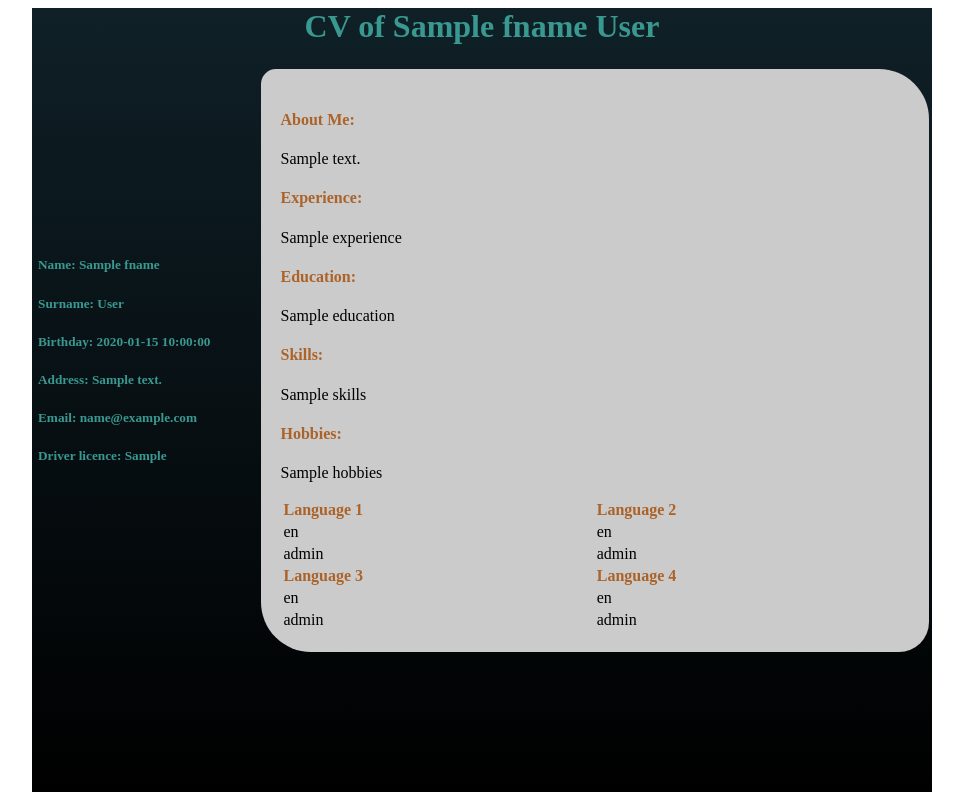
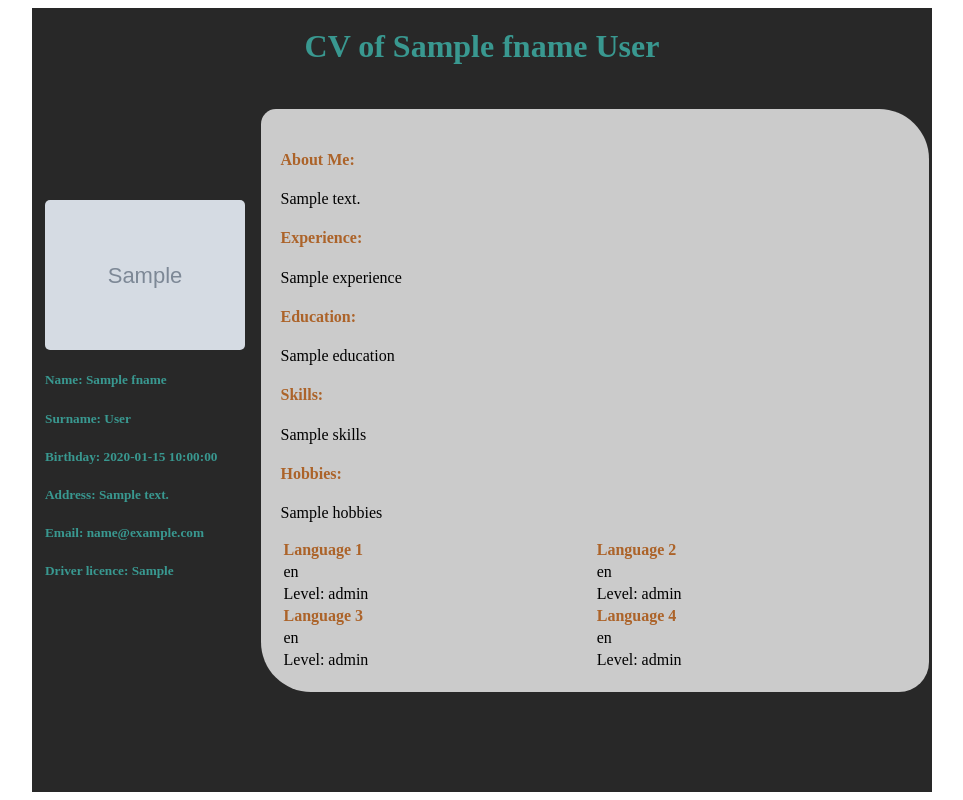
Before and after one commit to elvirmisini/Flask_app, a Flask app: template templates/pdf_template.html in a window 1280 px wide. Shown: the whole page, without its empty margins (158-1121 px from the left). Run offline with Flask 2, Linux system fonts and the light colour scheme; the template is opened without the code that fills it: most values are stand-ins (such as "Sample title", 1, 10 or a date in 2020); grey boxes marked "Sample" are stand-in pictures.

Commit message:
Upload Image and display

```diff
--- a/main.py
+++ b/main.py
@@ -3,9 +3,13 @@ import json
 import pdfkit
 from pages import Page
 import os
+from werkzeug.utils import secure_filename
+
+UPLOAD_FOLDER = '/path/to/the/uploads'
+ALLOWED_EXTENSIONS = {'txt', 'pdf', 'png', 'jpg', 'jpeg', 'gif'}
 
 app = Flask(__name__)
-
+app.config['UPLOAD_FOLDER'] = UPLOAD_FOLDER
 Page=Page()
 
 @app.route("/",methods = ['POST', 'GET'])
--- a/pages.py
+++ b/pages.py
@@ -1,8 +1,18 @@
-from flask import Flask, redirect, url_for, render_template, request, jsonify, app,make_response
+from flask import Flask, redirect, url_for, render_template, request, jsonify, app,make_response,flash
 import json
+import os
 import pdfkit
+from werkzeug.utils import secure_filename
+
+UPLOAD_FOLDER = 'static/uploads/'
+ALLOWED_EXTENSIONS = {'txt', 'pdf', 'png', 'jpg', 'jpeg', 'gif'}
 app = Flask(__name__)
+app.config['UPLOAD_FOLDER'] = UPLOAD_FOLDER
 
+
+def allowed_file(filename):
+        return '.' in filename and \
+               filename.rsplit('.', 1)[1].lower() in ALLOWED_EXTENSIONS
 class Page(object):
 
     def __init__(self):
@@ -14,35 +24,54 @@ class Page(object):
                 return redirect(url_for('second'))
         return render_template("index.html")
 
+    def allowed_file(filename):
+        return '.' in filename and \
+               filename.rsplit('.', 1)[1].lower() in ALLOWED_EXTENSIONS
 
     def second(self):
         return render_template('second.html')
 
     def pdf_generate(self):
-        Photo = request.form.get('Photo')
-        fname = request.form.get('fname')
-        lname = request.form.get('lname')
-        birthday = request.form.get('birthday')
-        email = request.form.get('email')
-        address = request.form.get('address')
-        DriverLicence = request.form.get('DriverLicence')
-        AboutMe = request.form.get('AboutMe')
-        Education = request.form.get('Education')
-        Experience = request.form.get('Experience')
-        Skills = request.form.get('Skills')
-        Hobbies = request.form.get('Hobbies')
-        Language1 = request.form.get('Language1')
-        Language2 = request.form.get('Language2')
-        Language3 = request.form.get('Language3')
-        Language4 = request.form.get('Language4')
-        levelL1=request.form.get('levelL1')
-        levelL2=request.form.get('levelL2')
-        levelL3=request.form.get('levelL3')
-        levelL4=request.form.get('levelL4')
-        # return render_template("pdf_template.html",Photo=Photo,fname=fname,lname=lname,birthday=birthday,email=email,address=address,DriverLicence=DriverLicence,AboutMe=AboutMe,Education=Education,Experience=Experience,Skills=Skills,Hobbies=Hobbies,Language1=Language1,Language2=Language2,Language3=Language3,Language4=Language4,levelL1=levelL1,levelL2=levelL2,levelL3=levelL3,levelL4=levelL4)
-        render = render_template("pdf_template.html",Photo=Photo,fname=fname,lname=lname,birthday=birthday,email=email,address=address,DriverLicence=DriverLicence,AboutMe=AboutMe,Education=Education,Experience=Experience,Skills=Skills,Hobbies=Hobbies,Language1=Language1,Language2=Language2,Language3=Language3,Language4=Language4,levelL1=levelL1,levelL2=levelL2,levelL3=levelL3,levelL4=levelL4)
-        pdf = pdfkit.from_string(render, False)
-        response = make_response(pdf)
-        response.headers['Content-Type'] = 'application/pdf'
-        response.headers['Content-Disposition'] = 'inline;filename=CV of '+fname+lname+'.pdf'
-        return response
+        if request.method == 'POST':
+            # check if the post request has the file part
+            if 'file' not in request.files:
+                flash('No file part')
+                return redirect(request.url)
+            file = request.files['file']
+            # if user does not select file, browser also
+            # submit an empty part without filename
+            if file.filename == '':
+                flash('No selected file')
+                return redirect(request.url)
+            if file and allowed_file(file.filename):
+                filename = secure_filename(file.filename)
+                file.save(os.path.join(app.config['UPLOAD_FOLDER'], filename))
+
+                fname = request.form.get('fname')
+                lname = request.form.get('lname')
+                birthday = request.form.get('birthday')
+                email = request.form.get('email')
+                address = request.form.get('address')
+                DriverLicence = request.form.get('DriverLicence')
+                AboutMe = request.form.get('AboutMe')
+                Education = request.form.get('Education')
+                Experience = request.form.get('Experience')
+                Skills = request.form.get('Skills')
+                Hobbies = request.form.get('Hobbies')
+                Language1 = request.form.get('Language1')
+                Language2 = request.form.get('Language2')
+                Language3 = request.form.get('Language3')
+                Language4 = request.form.get('Language4')
+                levelL1=request.form.get('levelL1')
+                levelL2=request.form.get('levelL2')
+                levelL3=request.form.get('levelL3')
+                levelL4=request.form.get('levelL4')
+
+                full_filename = os.path.join(app.config['UPLOAD_FOLDER'], filename)
+                return render_template("pdf_template.html",user_image=full_filename,fname=fname,lname=lname,birthday=birthday,email=email,address=address,DriverLicence=DriverLicence,AboutMe=AboutMe,Education=Education,Experience=Experience,Skills=Skills,Hobbies=Hobbies,Language1=Language1,Language2=Language2,Language3=Language3,Language4=Language4,levelL1=levelL1,levelL2=levelL2,levelL3=levelL3,levelL4=levelL4)
+                # render = render_template("pdf_template.html",display_image=full_filename,fname=fname,lname=lname,birthday=birthday,email=email,address=address,DriverLicence=DriverLicence,AboutMe=AboutMe,Education=Education,Experience=Experience,Skills=Skills,Hobbies=Hobbies,Language1=Language1,Language2=Language2,Language3=Language3,Language4=Language4,levelL1=levelL1,levelL2=levelL2,levelL3=levelL3,levelL4=levelL4)
+                pdf = pdfkit.from_string(render, False)
+                response = make_response(pdf)
+                response.headers['Content-Type'] = 'application/pdf'
+                response.headers['Content-Disposition'] = 'inline;filename=CV of '+fname+lname+'.pdf'
+                return response
--- a/templates/pdf_template.html
+++ b/templates/pdf_template.html
@@ -5,18 +5,26 @@
 <title>CV of {{fname}} {{lname}}</title>
     <style>
         #div1{
-        background-image: linear-gradient(to bottom, #0F2027,#000000);
+        background-color:#282828;
         width:900px;
         height:100%;
         }
+        img {
+          width: 200px;
+          height: auto;
+          border-radius: 5px;
+        }
         #title{
+        padding:20px;
         color:#399890;
         }
         #div2{
-        padding:3px;
+        padding:10px;
+        height:inherit;
         }
         #div3{
         background-color:#CBCBCB ;
+        height:inherit;
         padding:20px;
         border-radius:  15px 50px 30px;
         }
@@ -55,6 +63,7 @@
         <tr>
             <td id="td1">
                 <div id="div2">
+                    <img src="{{ user_image }}" alt="User Image">
                     <h5 class="black-white">Name: {{fname}}</h5>
                     <h5 class="black-white">Surname: {{lname}}</h5>
                     <h5 class="black-white">Birthday: {{birthday}}</h5>
@@ -85,8 +94,8 @@
                             <td>{{Language2}}</td>
                         </tr>
                                                 <tr>
-                            <td>{{levelL1}}</td>
-                            <td>{{levelL2}}</td>
+                            <td>Level: {{levelL1}}</td>
+                            <td>Level: {{levelL2}}</td>
                         </tr>
                                                 <tr>
                             <td><strong class="four">Language 3</strong></td>
@@ -97,8 +106,8 @@
                             <td>{{Language4}}</td>
                         </tr>
                                                 <tr>
-                            <td>{{levelL3}}</td>
-                            <td>{{levelL4}}</td>
+                            <td>Level: {{levelL3}}</td>
+                            <td>Level: {{levelL4}}</td>
                         </tr>
                     </table>
                 </div>
--- a/templates/second.html
+++ b/templates/second.html
@@ -74,15 +74,15 @@ margin:auto;
 </div>
 
 <div style="padding-left:20px">
-<form action="/pdfCV" method="POST">
+<form action="/pdfCV" method="POST" enctype=multipart/form-data>
   <fieldset id="CVborder">
     <legend  >CV:</legend>
       <table>
           <tr>
-              <td><label for="Photo">Chose a photo:</label><br></td>
+              <td><label for="file">Chose a photo:</label><br></td>
           </tr>
           <tr>
-              <td><input type="file" id="Photo" name="Photo" accept="image/*"></td>
+              <td><input type="file" id="file" name="file" accept="image/*"></td>
           </tr>
           <tr>
               <td>    <label for="fname">First name:</label><br></td>
```
